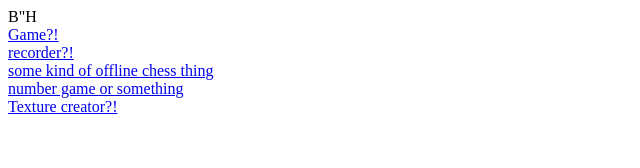
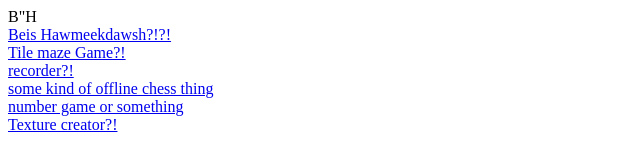
Before and after one commit to yaakovyitzchak/awtsmoos, a plain HTML site: page index.html in a window 1280 px wide. Shown: the whole page, without its empty margins (0-640 px from the left). Drawn offline with Linux system fonts and the light colour scheme.

Commit message:
Update index.html

```diff
--- a/index.html
+++ b/index.html
@@ -1,6 +1,9 @@
 B"H
 <br>
-<a href="./realgame.html">Game?!</a><br>
+
+<a href="./beis.html">Beis Hawmeekdawsh?!?!</a><br>
+
+<a href="./realgame.html">Tile maze Game?!</a><br>
 
 <a href="./yolo.html">recorder?!</a>
 <br>
```
